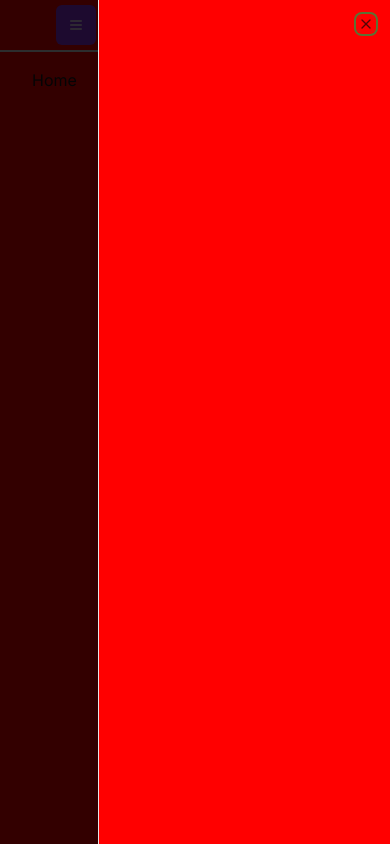
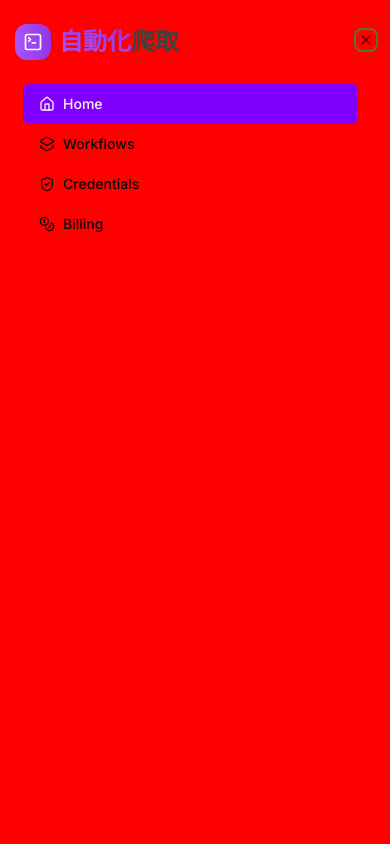
Before and after one commit to Vic428-human/scrape-flow, a Next.js app: page / in a window 390 px wide. Both pictures are taken after a click on the button 76 px from the left and 25 px from the top of the page. Built offline with nearby package versions, Linux system fonts and the light colour scheme.

Commit message:
同步使用桌面版的sidebar menu在 側邊導引欄的使用，這樣手機跟電腦模式都可以有相同功能

```diff
--- a/components/Sidebar.tsx
+++ b/components/Sidebar.tsx
@@ -94,14 +94,36 @@ export function MobileSideabr() {
   return (
     <div className="block md:hidden border-separate bg-background">
       {/* <nav> 元素強調了它所代表的內容是提供導航功能 */}
-      <nav className="container flex items-center justify-center px-8">
+      <nav className="container flex items-center justify-between px-8">
         <Sheet>
-          <SheetTrigger>
+          <SheetTrigger asChild>
             <Button variant={"purple"} size={"icon"}>
               <MenuIcon />
             </Button>
           </SheetTrigger>
-          <SheetContent></SheetContent>
+          <SheetContent
+            className="w-[400px] sm:w-[500px] space-y-4"
+            side="right"
+          >
+            <Logo />
+            <div className="flex flex-col p-2">
+              {routes.map((route) => (
+                <Link
+                  href={route.href}
+                  key={route.href}
+                  className={buttonVariants({
+                    variant:
+                      isActiveRoute.href === route.href
+                        ? "sidebarActiveItem"
+                        : "sidebarItem",
+                  })}
+                >
+                  <route.icon size={20} />
+                  {route.label}
+                </Link>
+              ))}
+            </div>
+          </SheetContent>
         </Sheet>
       </nav>
     </div>
```
